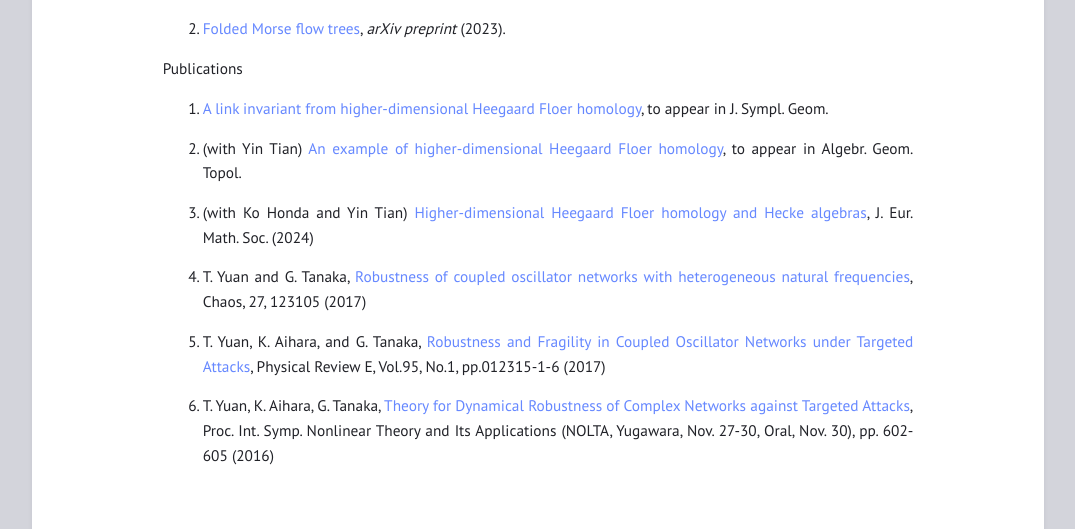
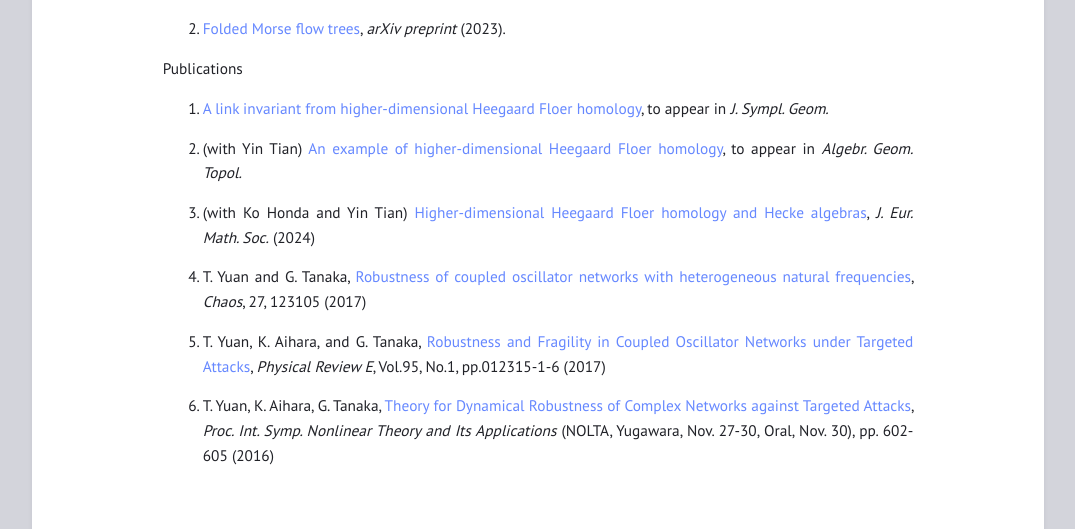
Before and after one commit to mathzerg/mathzerg.github.io, a Jekyll site: the page built from research.md, in a window 1280 px wide. Shown: the part 273-802 px from the top of the page, without its empty margins (102-1177 px from the left). Built offline with Jekyll 4.4.1, drawn with Linux system fonts in a browser that asks for light colours.

```diff
--- a/research.md
+++ b/research.md
@@ -20,15 +20,15 @@ Preprints
 
 Publications
 
-1. [A link invariant from higher-dimensional Heegaard Floer homology](https://arxiv.org/abs/2309.13241), to appear in J. Sympl. Geom.
+1. [A link invariant from higher-dimensional Heegaard Floer homology](https://arxiv.org/abs/2309.13241), to appear in _J. Sympl. Geom._
 
 
-1. (with Yin Tian) [An example of higher-dimensional Heegaard Floer homology](https://arxiv.org/abs/2212.10187), to appear in Algebr. Geom. Topol.
+1. (with Yin Tian) [An example of higher-dimensional Heegaard Floer homology](https://arxiv.org/abs/2212.10187), to appear in _Algebr. Geom. Topol._
 
-1. (with Ko Honda and Yin Tian) [Higher-dimensional Heegaard Floer homology and Hecke algebras](https://arxiv.org/abs/2202.05593), J. Eur. Math. Soc. (2024)
+1. (with Ko Honda and Yin Tian) [Higher-dimensional Heegaard Floer homology and Hecke algebras](https://arxiv.org/abs/2202.05593), _J. Eur. Math. Soc._ (2024)
 
-1. T. Yuan and G. Tanaka, [Robustness of coupled oscillator networks with heterogeneous natural frequencies](https://aip.scitation.org/doi/abs/10.1063/1.4991742), Chaos, 27, 123105 (2017)
+1. T. Yuan and G. Tanaka, [Robustness of coupled oscillator networks with heterogeneous natural frequencies](https://aip.scitation.org/doi/abs/10.1063/1.4991742), _Chaos_, 27, 123105 (2017)
 
-1. T. Yuan, K. Aihara, and G. Tanaka, [Robustness and Fragility in Coupled Oscillator Networks under Targeted Attacks](https://journals.aps.org/pre/abstract/10.1103/PhysRevE.95.012315), Physical Review E, Vol.95, No.1, pp.012315-1-6  (2017)
+1. T. Yuan, K. Aihara, and G. Tanaka, [Robustness and Fragility in Coupled Oscillator Networks under Targeted Attacks](https://journals.aps.org/pre/abstract/10.1103/PhysRevE.95.012315), _Physical Review E_, Vol.95, No.1, pp.012315-1-6  (2017)
 
-1. T. Yuan, K. Aihara, G. Tanaka, [Theory for Dynamical Robustness of Complex Networks against Targeted Attacks](https://www.ieice.org/nolta/symposium/archive/2016/articles/1062.pdf), Proc. Int. Symp. Nonlinear Theory and Its Applications (NOLTA, Yugawara, Nov. 27-30, Oral, Nov. 30), pp. 602-605 (2016)
+1. T. Yuan, K. Aihara, G. Tanaka, [Theory for Dynamical Robustness of Complex Networks against Targeted Attacks](https://www.ieice.org/nolta/symposium/archive/2016/articles/1062.pdf), _Proc. Int. Symp. Nonlinear Theory and Its Applications_ (NOLTA, Yugawara, Nov. 27-30, Oral, Nov. 30), pp. 602-605 (2016)
```
